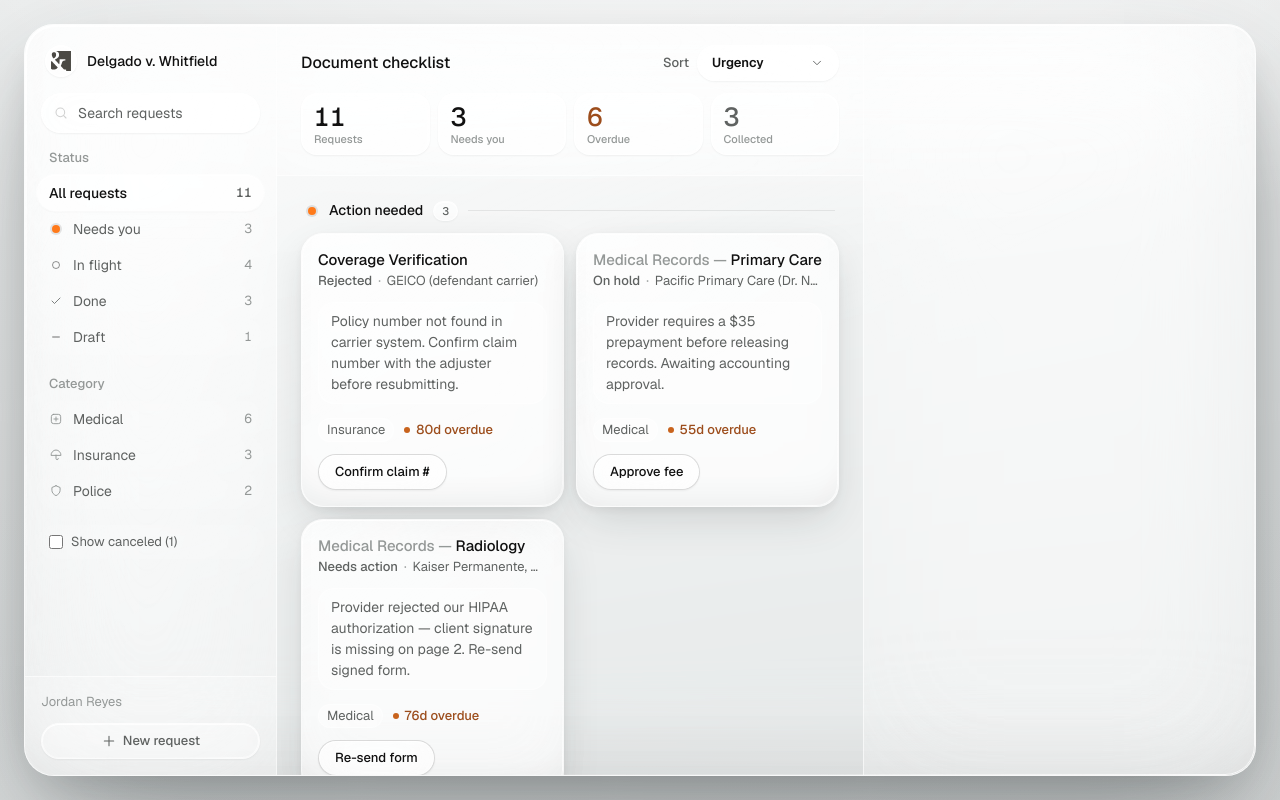
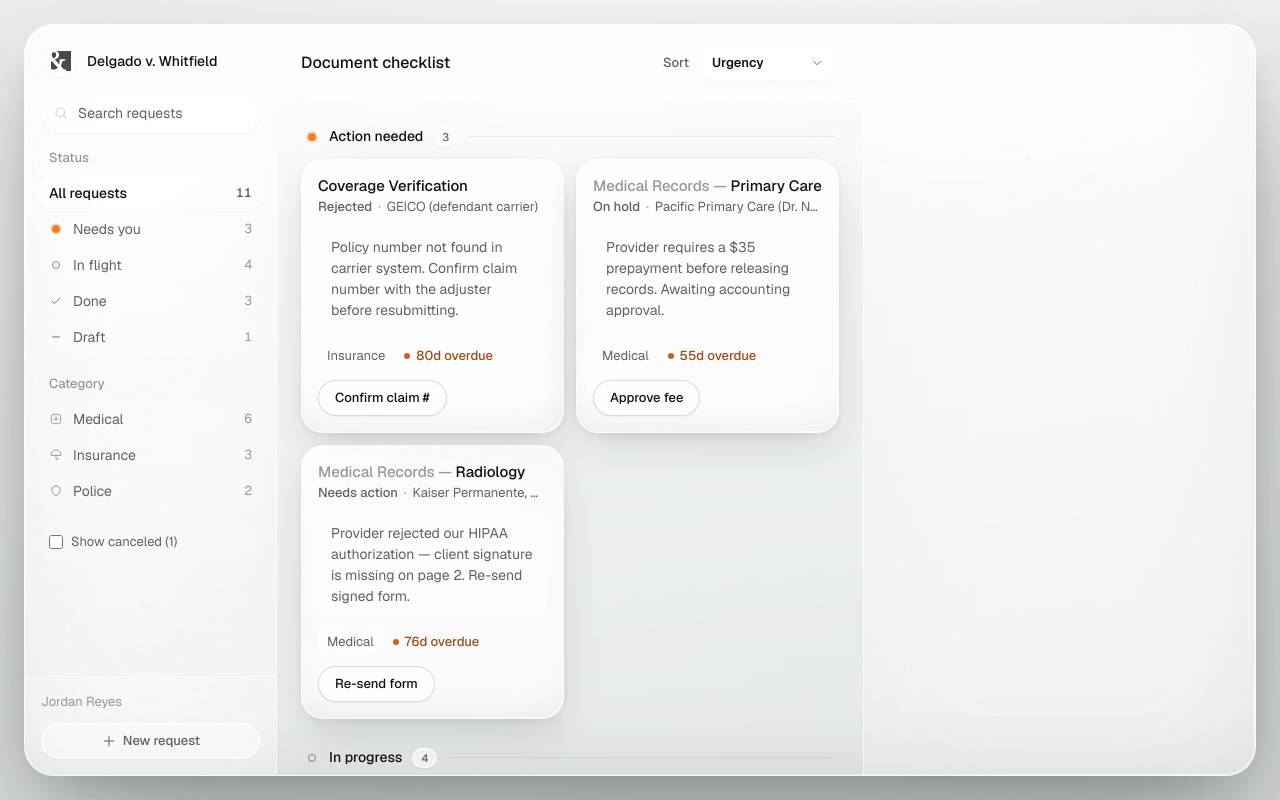
Before and after one commit to wujosephjw/andco-takehome, a Next.js app: page / in a window 1280 px wide. Built offline with nearby package versions, Linux system fonts and the light colour scheme.

Commit message:
Remove duplicate checklist overview strip

```diff
--- a/src/components/Checklist.tsx
+++ b/src/components/Checklist.tsx
@@ -235,30 +235,6 @@ function GroupSection({ group, handlers }: { group: Group; handlers: RowHandlers
   );
 }
 
-/* ── Overview strip (scan the full picture at a glance) ───────────── */
-function OverviewStrip({ counts }: { counts: OverviewCounts }) {
-  const items = [
-    { label: "Requests", value: counts.total, className: "text-ink" },
-    { label: "Needs you", value: counts.needsYou, className: counts.needsYou ? "text-ink" : "text-ink-muted" },
-    { label: "Overdue", value: counts.overdue, className: counts.overdue ? "text-overdue" : "text-ink-muted" },
-    { label: "Collected", value: counts.done, className: "text-ink-muted" },
-  ];
-
-  return (
-    <div aria-label="Case request overview" className="grid grid-cols-2 gap-2 sm:grid-cols-4">
-      {items.map((item) => (
-        <div
-          key={item.label}
-          className="liquid-control rounded-2xl border border-white/65 bg-glass-strong px-3 py-2 shadow-rest"
-        >
-          <div className={`text-count font-medium tabular-nums ${item.className}`}>{item.value}</div>
-          <div className="text-label font-medium text-ink-faint">{item.label}</div>
-        </div>
-      ))}
-    </div>
-  );
-}
-
 /* ── Mobile filter pills (lg:hidden) ──────────────────────────────── */
 const MOBILE_BUCKETS: (Bucket | null)[] = [null, "needs_you", "in_flight", "done", "draft", "closed"];
 function MobilePills({
@@ -425,7 +401,6 @@ export function Checklist({
           </div>
           <SortMenu sort={sort} onSetSort={onSetSort} />
         </div>
-        <OverviewStrip counts={counts} />
         <MobilePills filter={filter} counts={counts} onSetFilter={onSetFilter} />
       </div>
 
```
